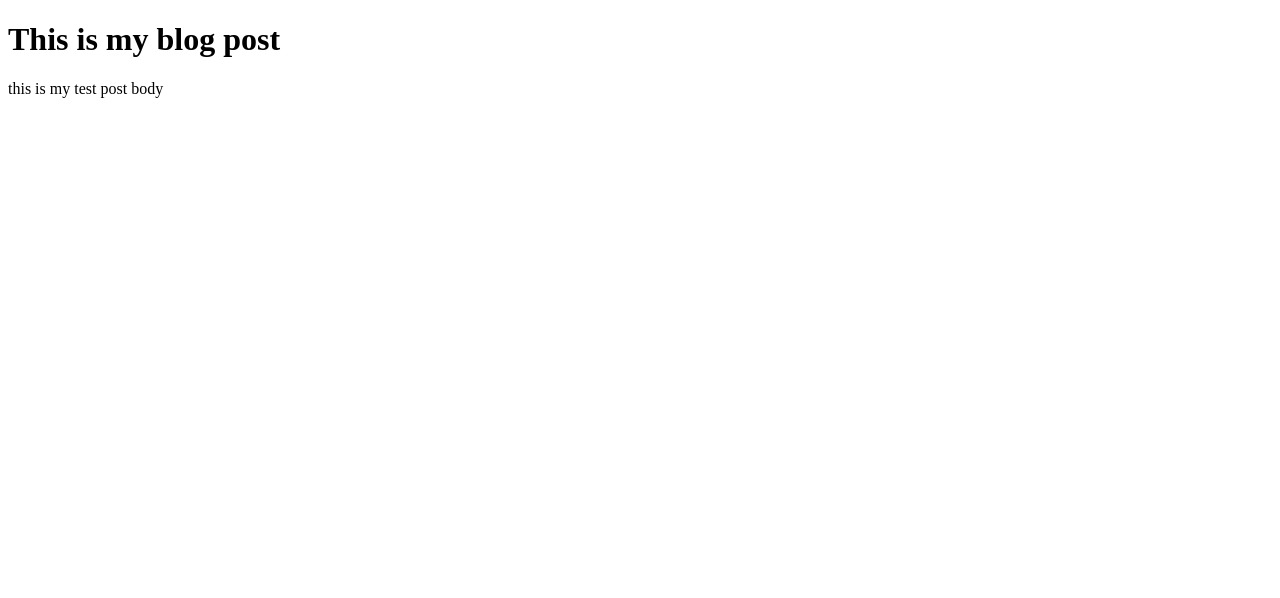
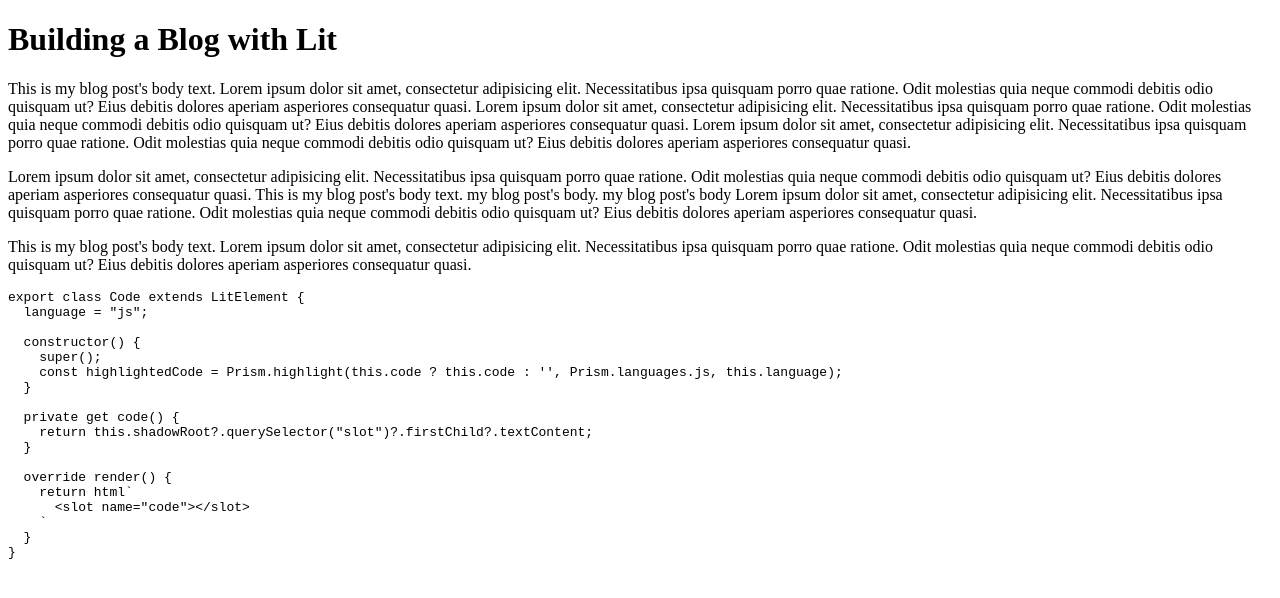
Before and after one commit to belshire/lit-blog, a website built with webpack: page public/index.html in a window 1280 px wide. Built offline with nearby package versions, Linux system fonts and the light colour scheme.

Commit message:
updating bundling

```diff
--- a/public/index.html
+++ b/public/index.html
@@ -8,9 +8,35 @@
     <script type="module" src="./bundle.js"></script>
   </head>
   <body>
-    <blog-post
-      postTitle="This is my blog post"
-      postBody="this is my test post body"
-    ></blog-post>
+    <be-post>
+      <h1 slot="title">Building a Blog with Lit</h1>
+      <div slot="body">
+        <p>This is my blog post's body text. Lorem ipsum dolor sit amet, consectetur adipisicing elit. Necessitatibus ipsa quisquam porro quae ratione. Odit molestias quia neque commodi debitis odio quisquam ut? Eius debitis dolores aperiam asperiores consequatur quasi. Lorem ipsum dolor sit amet, consectetur adipisicing elit. Necessitatibus ipsa quisquam porro quae ratione. Odit molestias quia neque commodi debitis odio quisquam ut? Eius debitis dolores aperiam asperiores consequatur quasi. Lorem ipsum dolor sit amet, consectetur adipisicing elit. Necessitatibus ipsa quisquam porro quae ratione. Odit molestias quia neque commodi debitis odio quisquam ut? Eius debitis dolores aperiam asperiores consequatur quasi.</p>
+        <p>Lorem ipsum dolor sit amet, consectetur adipisicing elit. Necessitatibus ipsa quisquam porro quae ratione. Odit molestias quia neque commodi debitis odio quisquam ut? Eius debitis dolores aperiam asperiores consequatur quasi. This is my blog post's body text. my blog post's body. my blog post's body Lorem ipsum dolor sit amet, consectetur adipisicing elit. Necessitatibus ipsa quisquam porro quae ratione. Odit molestias quia neque commodi debitis odio quisquam ut? Eius debitis dolores aperiam asperiores consequatur quasi.</p>
+        <p>This is my blog post's body text. Lorem ipsum dolor sit amet, consectetur adipisicing elit. Necessitatibus ipsa quisquam porro quae ratione. Odit molestias quia neque commodi debitis odio quisquam ut? Eius debitis dolores aperiam asperiores consequatur quasi.</p>
+        <be-code>
+          <pre slot="code">
+export class Code extends LitElement {
+  language = "js";
+
+  constructor() {
+    super();
+    const highlightedCode = Prism.highlight(this.code ? this.code : '', Prism.languages.js, this.language);
+  }
+
+  private get code() {
+    return this.shadowRoot?.querySelector("slot")?.firstChild?.textContent;
+  }
+
+  override render() {
+    return html`
+      &lt;slot name="code"&gt;&lt;/slot&gt;
+    `
+  }
+}
+          </pre>
+        </be-code>
+      </div>
+    </be-post>
   </body>
 </html>
--- a/src/components/blog-post.ts
+++ /dev/null
@@ -1,18 +0,0 @@
-import { LitElement, html } from "lit"
-import { customElement, property } from "lit/decorators.js"
-
-@customElement("blog-post")
-export class BlogPost extends LitElement {
-  @property()
-  postTitle = "My Title"
-
-  @property()
-  postBody = ""
-
-  override render() {
-    return html`
-      <h1>${this.postTitle}</h1>
-      <div>${this.postBody}</div>
-    `
-  }
-}
--- /dev/null
+++ b/src/components/index.ts
@@ -0,0 +1,3 @@
+export { Post } from "./post";
+export { Title } from "./title";
+export { Code } from "./code";
--- /dev/null
+++ b/src/components/post.ts
@@ -0,0 +1,12 @@
+import { LitElement, html } from "lit"
+import { customElement } from "lit/decorators.js"
+
+@customElement("be-post")
+export class Post extends LitElement {
+  override render() {
+    return html`
+      <slot name="title"></slot>
+      <slot name="body"></slot>
+    `
+  }
+}
--- a/src/index.ts
+++ b/src/index.ts
@@ -1 +1 @@
-export { BlogPost } from "./components/blog-post"
+export * from "./components"
```
Also changed, not shown: src/components/title.ts (added, +8 -0 lines).
